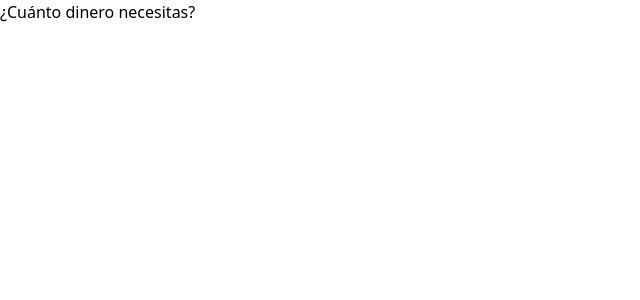
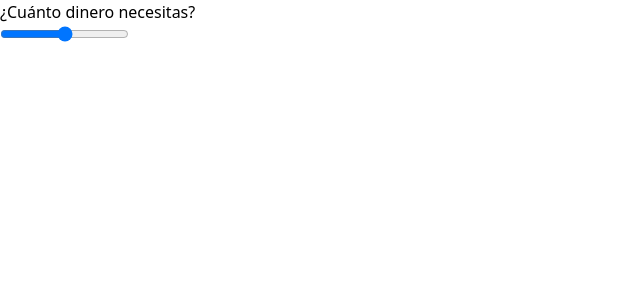
Before and after one commit to Ezeki3/cotizador-prestamos-react, a React (Vite) app: page / in a window 1280 px wide. Shown: the top 300 px of the page, without its empty margins (0-640 px from the left). Built offline with nearby package versions, Linux system fonts and the light colour scheme.

Commit message:
input para las cantidades

```diff
--- a/src/App.jsx
+++ b/src/App.jsx
@@ -5,6 +5,11 @@ function App() {
   return (
     <div className="my-20 max-w-lg mx-auto bg-white shadow p-10">
       <Header/>
+
+      <input
+        type="range"
+        className="w-full h-6 bg-gray-200 accent-lime-200 hover:accent-lime-600"
+      />
     </div>
   )
 }
```
